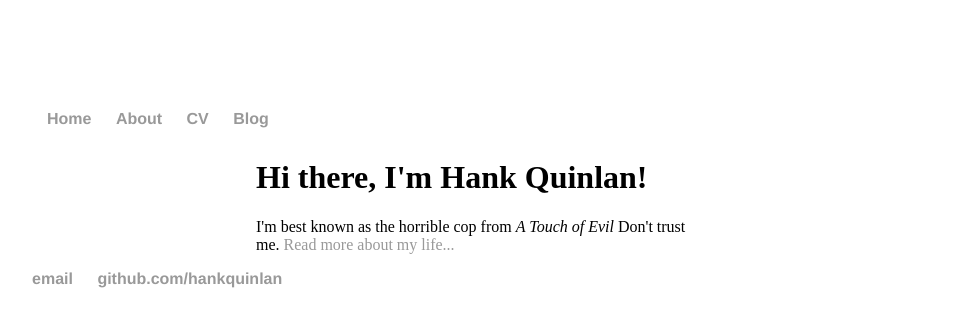
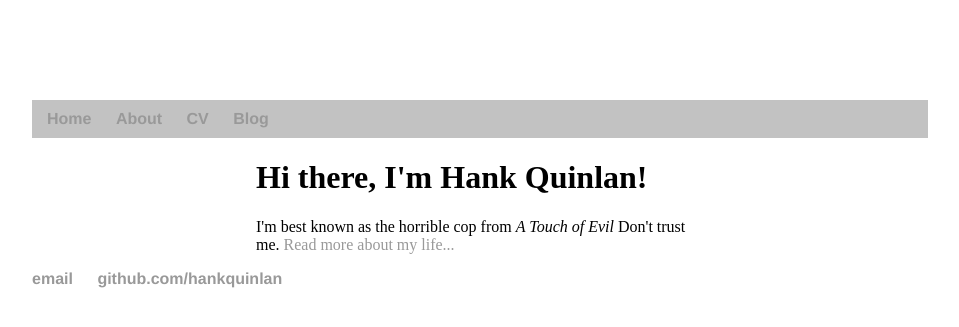
Before and after one commit to BobRendal/BobRendal.github.io, a Jekyll site: the page built from index.html, in a window 1280 px wide. Shown: the top 327 px of the page, without its empty margins (160-1119 px from the left). Built offline with Jekyll 4.4.1, drawn with Linux system fonts in a browser that asks for light colours.

Commit message:
Update main.css

```diff
--- a/css/main.css
+++ b/css/main.css
@@ -22,7 +22,7 @@ nav ul li, footer ul li {
 }
 
 .bg-wraf {
-  background: #ffffff;
+  background: #9999;
   padding: 10px 0; /* For clarity */
 }
 
```
